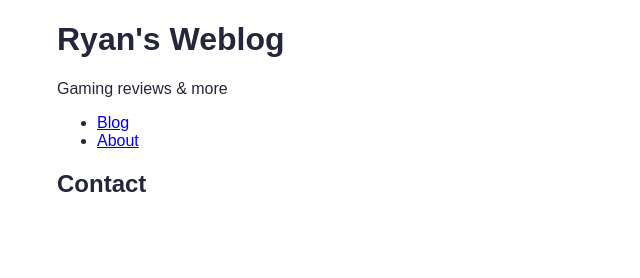
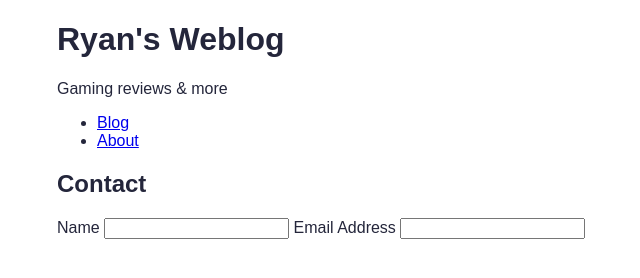
Before and after one commit to bushrya3/mi349_Blog, a plain HTML site: page contact.html in a window 1280 px wide. Shown: the whole page, without its empty margins (183-823 px from the left). Drawn offline with Linux system fonts and the light colour scheme.

Commit message:
added form

```diff
--- a/contact.html
+++ b/contact.html
@@ -20,6 +20,12 @@
 </nav>
 <section>
     <h2>Contact</h2>
+    <form>
+        <label>Name</label>
+        <input type="text">
+        <label>Email Address</label>
+        <input type="text">
+    </form>
 </section>
 </main>
 </body>
```
